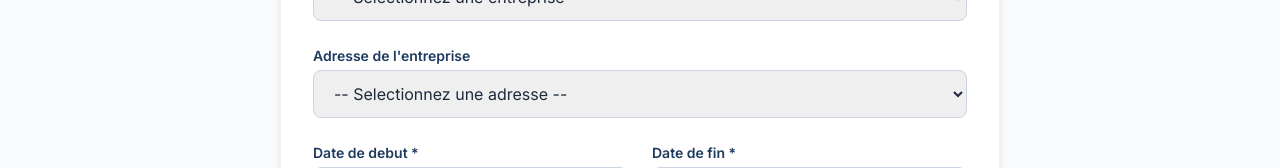
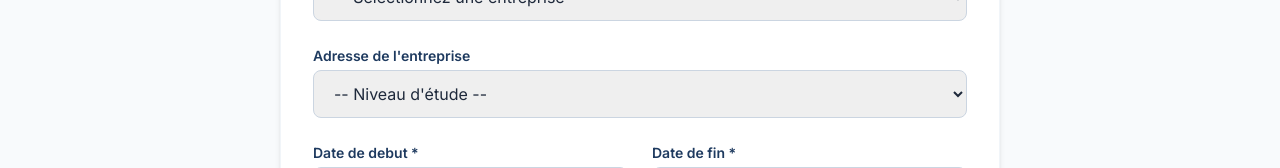
Before and after one commit to awaw08002/sgds-esp, a Next.js app: page /etudiant/nouvelle-demande in a window 1280 px wide. Shown: the part 313-481 px from the top of the page. Built offline with nearby package versions, Linux system fonts and the light colour scheme; no server answers.

Commit message:
modification

```diff
--- a/app/etudiant/nouvelle-demande/page.tsx
+++ b/app/etudiant/nouvelle-demande/page.tsx
@@ -139,25 +139,12 @@ export default function NouvelleDemandePage() {
               <select name="adresseEntreprise" value={form.adresseEntreprise}
   onChange={(e) => setForm(prev => ({ ...prev, adresseEntreprise: e.target.value }))}
   className="input-field">
-  <option value="">-- Selectionnez une adresse --</option>
-  <option>Plateau, Dakar</option>
-  <option>Almadies, Dakar</option>
-  <option>Mermoz, Dakar</option>
-  <option>Fann, Dakar</option>
-  <option>Point E, Dakar</option>
-  <option>Ouakam, Dakar</option>
-  <option>Yoff, Dakar</option>
-  <option>Ngor, Dakar</option>
-  <option>Sacre Coeur, Dakar</option>
-  <option>Grand Yoff, Dakar</option>
-  <option>Parcelles Assainies, Dakar</option>
-  <option>Pikine, Dakar</option>
-  <option>Guediawaye, Dakar</option>
-  <option>Rufisque, Dakar</option>
-  <option>Thies</option>
-  <option>Saint-Louis</option>
-  <option>Ziguinchor</option>
-  <option>Kaolack</option>
+  <option value="">-- Niveau d'étude --</option>
+  <option>L1</option>
+  <option>L2</option>
+  <option>L3</option>
+  <option>M1</option>
+  <option>M2</option>
   <option>Autre</option>
 </select>
             </div>
```
